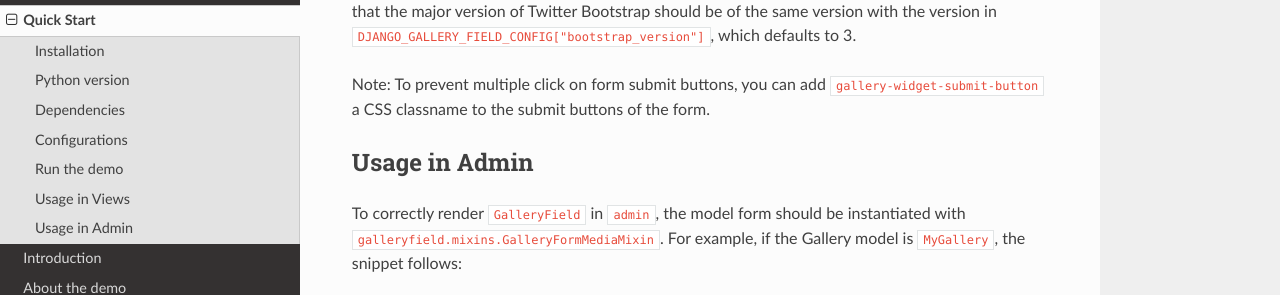
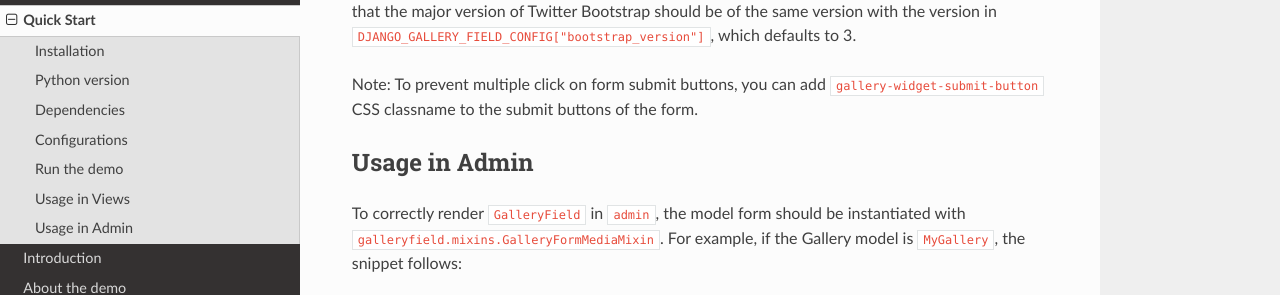
Before and after one commit to dzhuang/django-galleryfield, a Sphinx documentation site: the page built from docs/source/quick_start.rst, in a window 1280 px wide and 900 px high, scrolled down 2054 px. Shown: the part 158-453 px from the top of the window. Built offline with Sphinx 7.4.7 and the Read the Docs theme 2.0.0, drawn with Linux system fonts in a browser that asks for light colours; pages that are not in the unit, such as notebooks, are missing from menus.

Commit message:
Fix docs.

```diff
--- a/docs/source/quick_start.rst
+++ b/docs/source/quick_start.rst
@@ -100,7 +100,7 @@ should be of the same version with the version in
 ``DJANGO_GALLERY_FIELD_CONFIG["bootstrap_version"]``, which defaults to 3.
 
 Note: To prevent multiple click on form submit buttons, you can add ``gallery-widget-submit-button``
-a CSS classname to the submit buttons of the form.
+CSS classname to the submit buttons of the form.
 
 
 Usage in Admin
```
